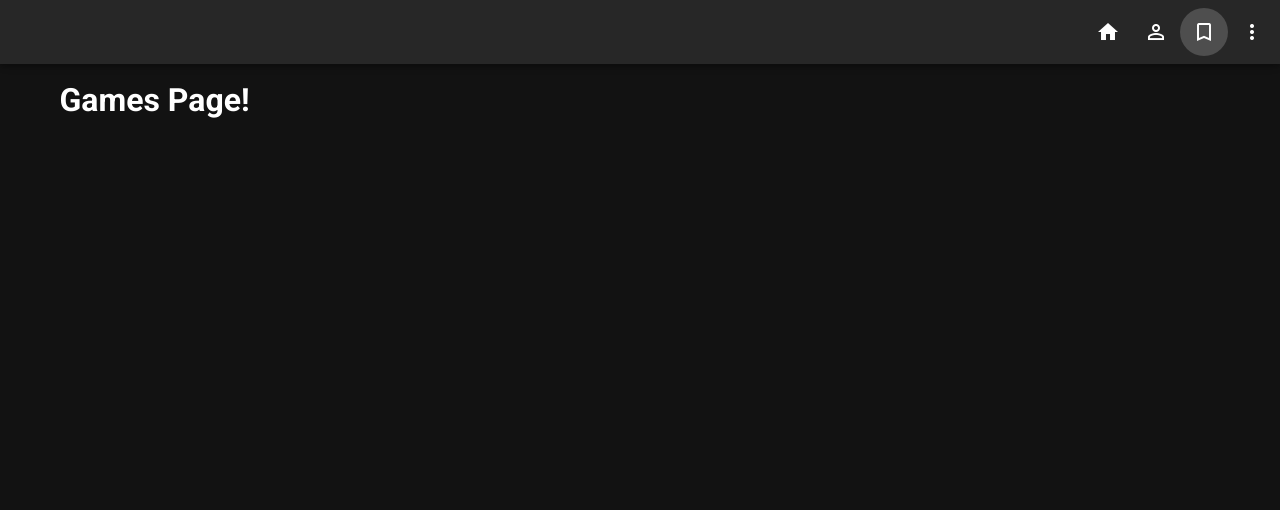
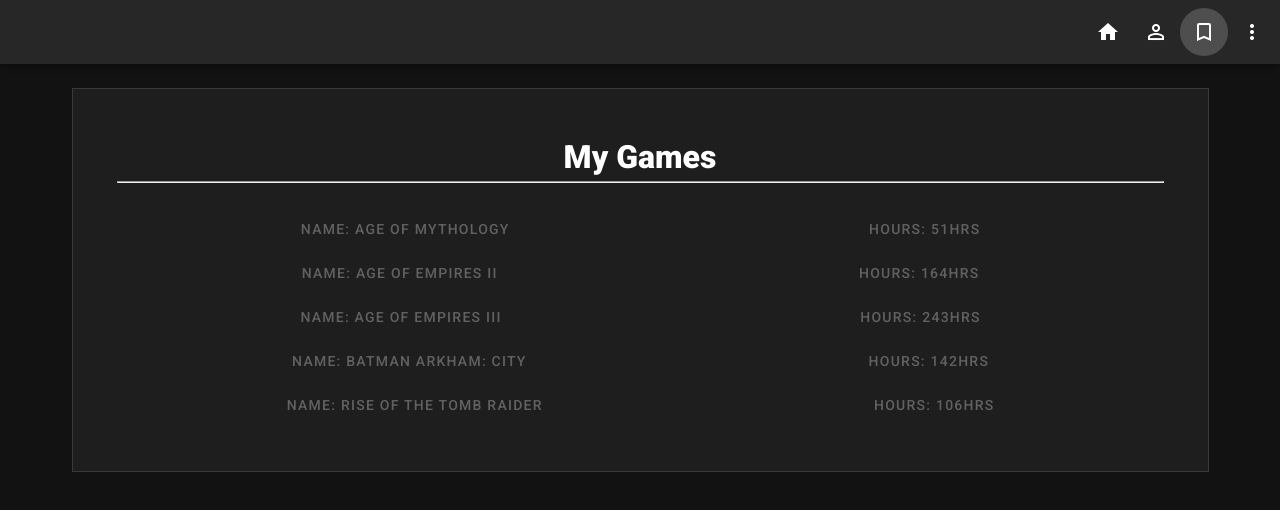
Before and after one commit to ThiagoFragaK/NuxtVuetify, a Nuxt app: page /games in a window 1280 px wide. Shown: the top 510 px of the page. Built offline with nearby package versions, Linux system fonts and the light colour scheme.

Commit message:
Added: Pages Templates

```diff
--- a/pages/games.vue
+++ b/pages/games.vue
@@ -1,5 +1,45 @@
 <template>
-    <h1>Games Page!</h1>
+    <v-container class="dark lighten-5">
+    <v-row>
+      <v-col cols="12" sm="12">
+        <v-card class="pa-11" outlined tile>
+          <h1 class="font-weight-black text-center">My Games</h1>
+          <hr />
+          <br />
+          <v-card-text>
+            <v-row align="center" justify="space-around">
+              <v-btn text disabled>Name: Age of Mythology</v-btn>
+              <v-btn text disabled>Hours: 51hrs</v-btn>
+            </v-row>
+          </v-card-text>
+          <v-card-text>
+            <v-row align="center" justify="space-around">
+              <v-btn text disabled>Name: Age of Empires II</v-btn>
+              <v-btn text disabled>Hours: 164hrs</v-btn>
+            </v-row>
+          </v-card-text>
+          <v-card-text>
+            <v-row align="center" justify="space-around">
+              <v-btn text disabled>Name: Age of Empires III</v-btn>
+              <v-btn text disabled>Hours: 243hrs</v-btn>
+            </v-row>
+          </v-card-text>
+          <v-card-text>
+            <v-row align="center" justify="space-around">
+              <v-btn text disabled>Name: Batman Arkham: City</v-btn>
+              <v-btn text disabled>Hours: 142hrs</v-btn>
+            </v-row>
+          </v-card-text>
+          <v-card-text>
+            <v-row align="center" justify="space-around">
+              <v-btn text disabled>Name: Rise of the Tomb Raider</v-btn>
+              <v-btn text disabled>Hours: 106hrs</v-btn>
+            </v-row>
+          </v-card-text>
+        </v-card>
+      </v-col>
+    </v-row>
+  </v-container>
 </template>
 
 <script>
--- a/pages/user.vue
+++ b/pages/user.vue
@@ -3,44 +3,21 @@
     <v-row>
       <v-col cols="12" sm="12">
         <v-card class="pa-11" outlined tile>
-          <h1 class="font-weight-black text-center">{{ user.personaname }}</h1>
+          <h1 class="font-weight-black text-center">T.K.</h1>
           <hr />
           <br />
           <v-card-text>
             <v-row align="center" justify="space-around">
-              <v-btn text disabled>Steam Id: {{ user.steamid }}</v-btn>
-              <v-btn text disabled>Real Name: {{ user.realname }}</v-btn>
+              <v-btn text disabled>Steam Id: 45653</v-btn>
+              <v-btn text disabled>Real Name: Slice of German Bread</v-btn>
             </v-row>
           </v-card-text>
+          <br/>
           <v-card-actions>
             <v-row align="center" justify="space-around">
               <v-btn text to="">Steam Profile</v-btn>
             </v-row>
           </v-card-actions>
-        </v-card>
-      </v-col>
-    </v-row>
-    <v-row dense>
-        <v-col v-for="(item, i) in items" :key="i" cols="12">
-            <v-card :color="item.color" dark outlined tile>
-                <h1 class="font-weight-black text-center">{{ user.personaname }}</h1>
-                <hr />
-                <div class="d-flex flex-no-wrap justify-space-between">
-                    <div>
-                        <v-card-title class="text-h5" v-text="item.title" ></v-card-title>
-
-                        <v-card-subtitle v-text="item.artist"></v-card-subtitle>
-
-                        <v-card-actions>
-                            <v-btn class="ml-2 mt-5" :href="item.profileUrl" outlined rounded small>
-                                Steam Profile
-                            </v-btn>
-                        </v-card-actions>
-                    </div>
-                    <v-avatar class="ma-3" size="125" tile>
-                        <v-img :src="item.src"></v-img>
-                    </v-avatar>
-                </div>
         </v-card>
       </v-col>
     </v-row>
@@ -50,15 +27,7 @@
 <script>
 export default {
   data: () => ({
-        user: {
-        },
     items: [
-        {
-          color: '#1F7087',
-          src: 'https://cdn.vuetifyjs.com/images/cards/foster.jpg',
-          title: 'Supermodel',
-          artist: 'Foster the People',
-        },
       {
         color: '#33415C',
         profileUrl: 'https://steamcommunity.com/id/thiagofragak/',
@@ -68,11 +37,6 @@
       },
     ],
   }),
-    async asyncData({ params, $axios }) {
-        const user = await $axios.$get("http://127.0.0.1:9000/api/v1/user");
-        console.log(user);
-        return { user };
-    },
 };
 </script>
 
```
Lines whose indentation alone changed are shown as unchanged.
